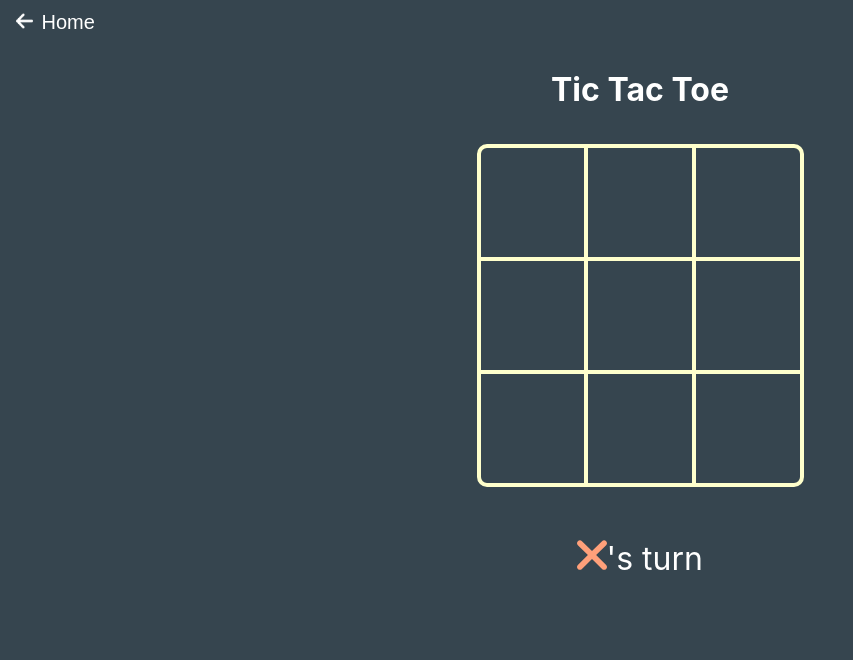
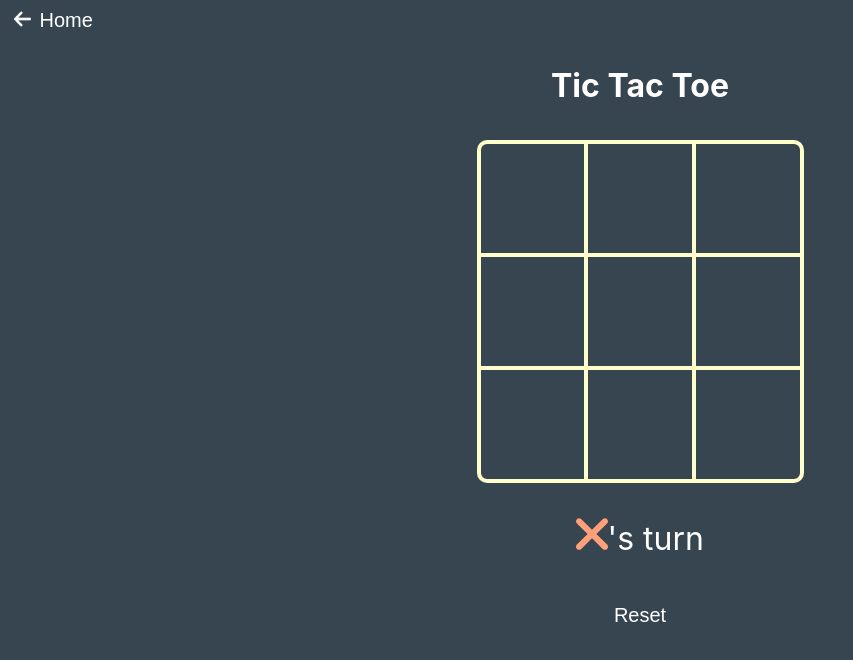
Before and after one commit to AmruthjithSunil/game-library, a React (Vite) app: page /tictactoe in a window 1280 px wide. Shown: the top 660 px of the page, without its empty margins (0-853 px from the left). Built offline with nearby package versions, Linux system fonts and the light colour scheme.

Commit message:
reset button added in tictactoe

```diff
--- a/src/pages/TicTacToe/TicTacToe.jsx
+++ b/src/pages/TicTacToe/TicTacToe.jsx
@@ -4,7 +4,7 @@ import Box from "./Box";
 import { useState } from "react";
 import O from "./O.svg";
 import X from "./X.svg";
-import backArrow from "../../UI/Svg/Back arrow.png";
+import backArrow from "../../UI/Svg/backArrow.png";
 
 const Row = styled.div`
   display: flex;
@@ -18,7 +18,7 @@ const PlayGround = styled.div`
 `;
 
 const BackName = styled.button`
-  margin: 10px;
+  margin: 8px;
   background: #36454f;
   border: none;
   font-size: 20px;
@@ -32,7 +32,7 @@ const Title = styled.h1`
 
 const TurnDisplay = styled.div`
   color: white;
-  margin: 48px;
+  margin: 32px;
   font-size: 32px;
 `;
 
@@ -63,18 +63,30 @@ export default function TicTacToe() {
   ]);
 
   function updateBoxes(id, content) {
-    // if (content === "") {
-    //   setPlayOrder((playOrder) => {
-    //     playOrder.pop();
-    //     return playOrder;
-    //   });
-    // } else {
-    //   setPlayOrder((playOrder) => [...playOrder, id]);
-    // }
     setBoxes((boxes) => {
       boxes[Math.floor(id / 3)][id % 3].content = content;
       return boxes;
     });
+  }
+
+  function resetHandler() {
+    setBoxes([
+      [
+        { id: 0, content: "" },
+        { id: 1, content: "" },
+        { id: 2, content: "" },
+      ],
+      [
+        { id: 3, content: "" },
+        { id: 4, content: "" },
+        { id: 5, content: "" },
+      ],
+      [
+        { id: 6, content: "" },
+        { id: 7, content: "" },
+        { id: 8, content: "" },
+      ],
+    ]);
   }
 
   return (
@@ -103,12 +115,15 @@ export default function TicTacToe() {
         ))}
         <TurnDisplay>
           {activePlayer ? (
-            <img src={O} height="30px" />
+            <img src={O} height="32px" />
           ) : (
-            <img src={X} height="30px" />
+            <img src={X} height="32px" />
           )}
           's turn
         </TurnDisplay>
+        <div>
+          <BackName onClick={resetHandler}>Reset</BackName>
+        </div>
       </PlayGround>
     </>
   );
```
Also changed, not shown: src/UI/Svg/backArrow.png (renamed from src/UI/Svg/Back arrow.png), src/UI/Svg/backArrow.svg (added).
